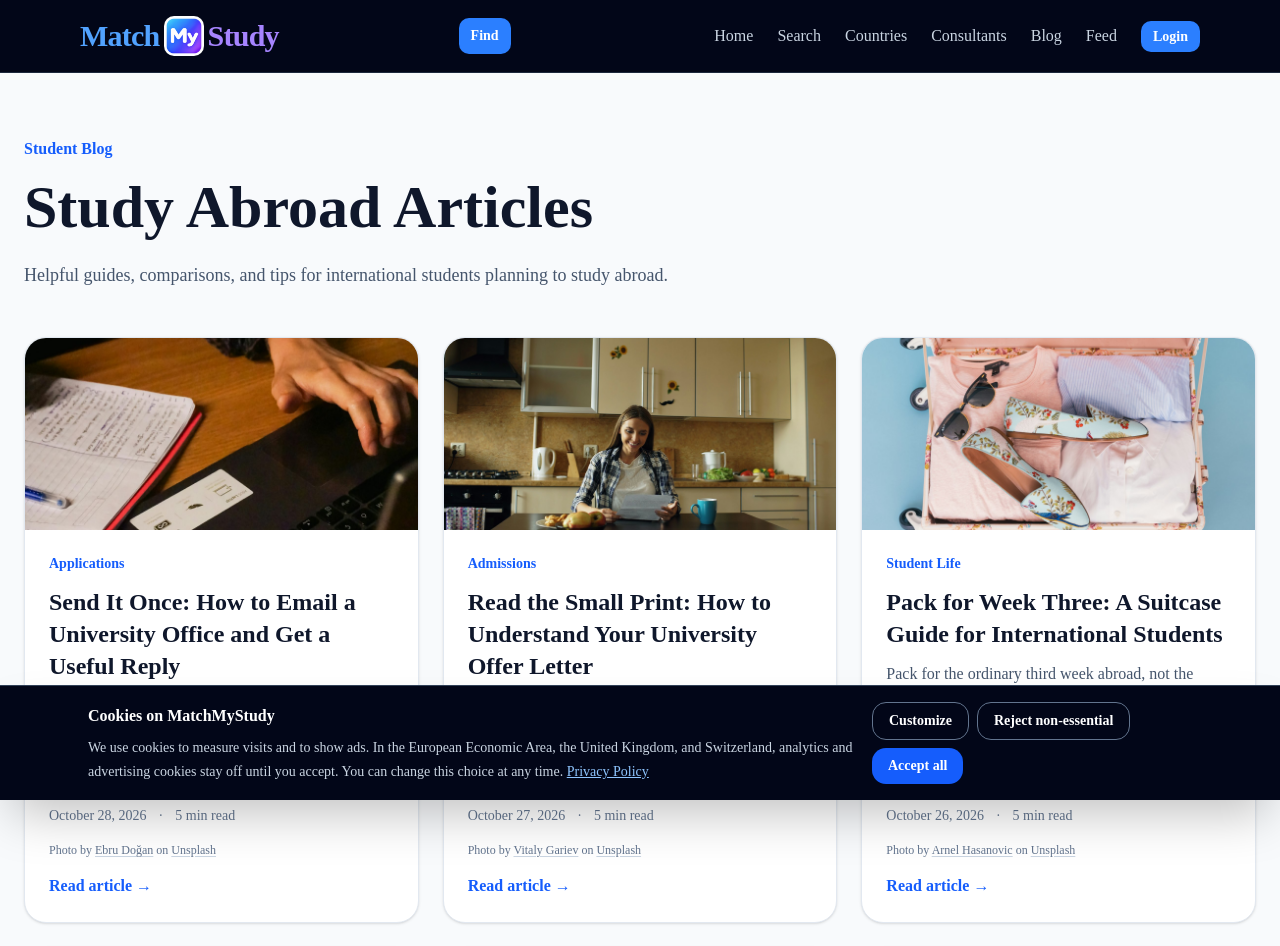
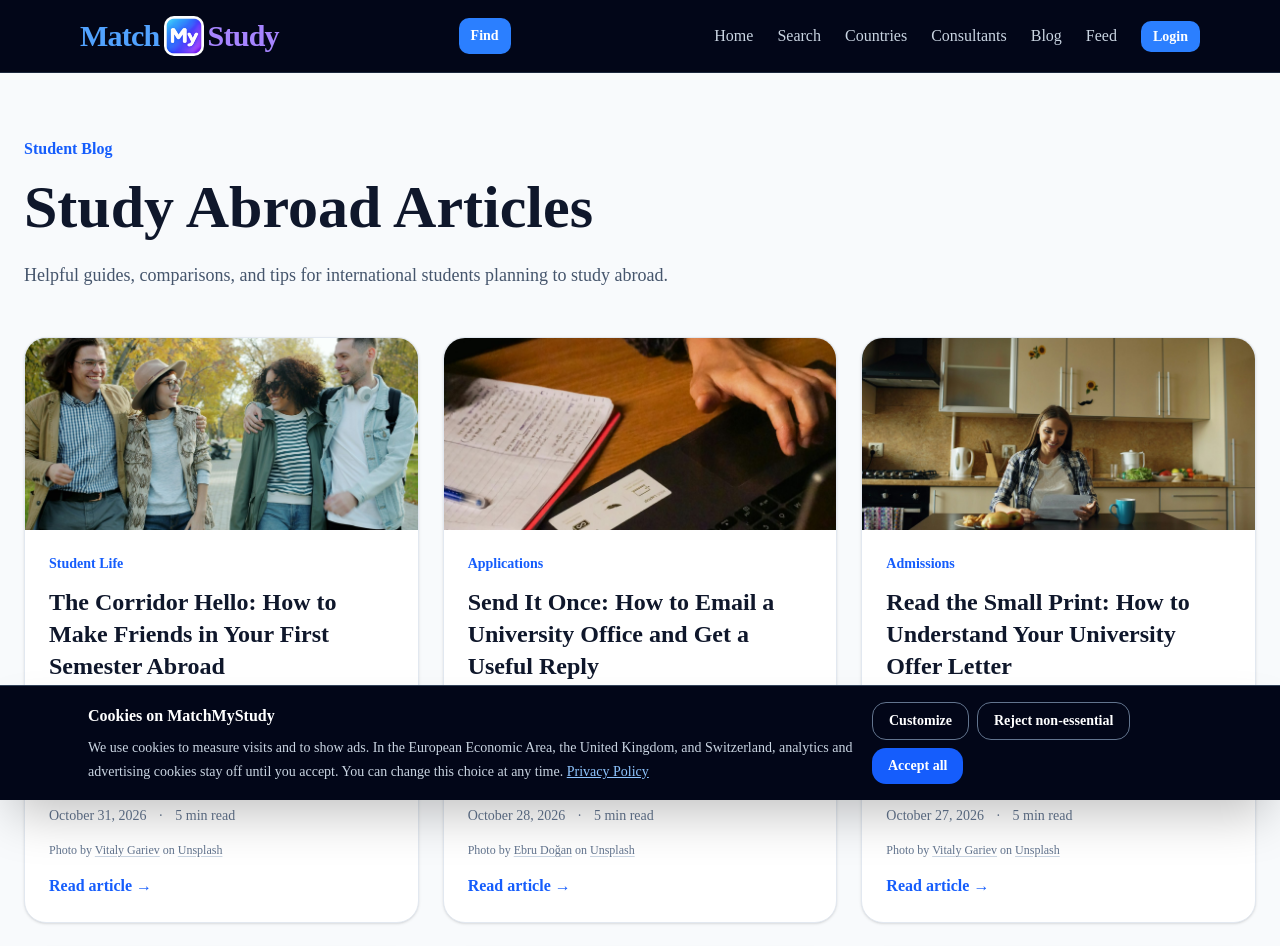
Before and after one commit to Ravindu612/MatchMyStudy, a Next.js app: page /blog in a window 1280 px wide. Shown: the top 946 px of the page. Built offline with nearby package versions, Linux system fonts and the light colour scheme; no server answers.

Commit message:
Add October 31 blog post: The Corridor Hello

```diff
--- a/data/blog/posts.ts
+++ b/data/blog/posts.ts
@@ -259,6 +259,55 @@ export const blogPosts: BlogPost[] = [
     },
   },
   {
+    title: "The Corridor Hello: How to Make Friends in Your First Semester Abroad",
+    slug: "make-friends-abroad",
+    description:
+      "Friendships abroad rarely happen in week one. A practical, kind guide to the quiet patch, small repeated habits, and building a circle in a new country.",
+    category: "Student Life",
+    date: "2026-10-31",
+    readTime: "5 min read",
+    intro:
+      "Moving abroad to study means leaving the people who already know you. Some students find their circle in the first week, but many do not, and that is completely normal. Friendship in a new country is less about luck and more about small habits repeated over a few months. Here is how to get through the quiet patch and build real connections, one ordinary hello at a time.",
+    sections: [
+      {
+        heading: "Expect a quiet patch, and don't read it as failure",
+        text: "Most students arrive expecting either instant best friends or total loneliness. The truth is usually in between. The first week is loud: welcome events, flatmates, a hundred names you will forget. Then lectures start, everyone retreats into their timetable, and for a few weeks it can feel like the door closed.\n\nThat dip is normal, and it happens to local students too. Friendships at university are mostly built by seeing the same faces again and again, not by one perfect first conversation. If week four feels lonelier than week one, it does not mean you picked the wrong country. It means you are in the slow part, and the slow part is where real friendships grow.",
+      },
+      {
+        heading: "Say yes to small, repeated things",
+        text: "Big welcome parties are fun, but they are rarely where friendships start. Small things that repeat are much better: the same seminar group every Thursday, a weekly language caf\u00e9, a club that trains on Monday evenings, a volunteering shift, a choir. Seeing people regularly gives you a reason to talk without having to invent one.\n\nPick two or three repeating things in your first month and go even when you are tired. One society linked to your subject and one that has nothing to do with your studies is a good mix. The second one often turns out to be the one you remember.",
+      },
+      {
+        heading: "Use the corridor hello",
+        text: "Your flat, your corridor, and your shared kitchen are the easiest places to start. A simple routine works: say hello every time, learn names, and leave the kitchen door open when you cook. Cooking something from home and offering a taste is one of the oldest tricks in student housing, and it still works.\n\nIf conversation feels hard, ask small practical questions. Where do you buy groceries? Which bus goes to campus? Is the library open late? People like being helpful, and a practical question is an easy way in. Next time you see them, you already have something to follow up on.",
+      },
+      {
+        heading: "Find your people and also step outside them",
+        text: "It is completely natural to look for students from your own country or who speak your language. They understand the jokes, the food you miss, and the paperwork you are struggling with. Many universities have national or cultural student associations, and they can be a real lifeline in the first months.\n\nTry not to let that be your only circle, though. Mix it with local students and international students from other places. You will improve your language faster, you will learn how things work in your new city, and you will end up with friends you would never have met at home. Both kinds of friendship matter.",
+      },
+      {
+        heading: "Study together on purpose",
+        text: "Group work can feel stressful, but it is also a ready-made reason to spend time with classmates. Suggest meeting in the library a little before a deadline, or invite one or two people to review lecture notes over coffee. Study sessions turn classmates into friends surprisingly often, because you are working on something real together.\n\nIn many countries, it is normal to be direct about this. Saying \"I am new here and still meeting people, do you want to study together this week?\" is not strange. Most people will respect the honesty, and some will be quietly relieved you asked first.",
+      },
+      {
+        heading: "Mind the language and culture gaps kindly",
+        text: "If you are studying in a language that is not your first, group conversations can be exhausting. People talk fast, interrupt each other, and joke about things you have no context for. One-to-one conversations are often much easier at the start, so do not judge yourself by how you do at a noisy party.\n\nCultural habits around friendship differ too. In some places people are warm on the first day but slow to invite you home. In others they seem reserved for weeks and then become very loyal friends. Give it time before deciding that people are cold, and assume good intentions when something feels awkward.",
+      },
+      {
+        heading: "Look after yourself while it grows",
+        text: "Making friends takes energy, and so does everything else about moving abroad. Keep in touch with family and friends at home, but try not to spend every evening on video calls, because it can keep you from settling in. Get outside, keep some kind of routine, and eat properly.\n\nIf loneliness or homesickness starts to feel heavy, or lasts for weeks, talk to someone. Most universities have student support or counselling services, and international student offices see this all the time. Asking for help early is a sensible step, not a sign that you are failing. Friendship abroad usually arrives slowly, then all at once, and it is worth the wait.",
+      },
+    ],
+    coverImage: "/images/blog/make-friends-abroad.jpg",
+    coverImageAlt: "Four smiling young friends walking arm in arm through a park in autumn",
+    unsplash: {
+      photographerName: "Vitaly Gariev",
+      photographerUrl: "https://unsplash.com/@silverkblack",
+      photoUrl:
+        "https://unsplash.com/photos/four-friends-walking-together-in-a-park-NMSvDSJV4LQ",
+    },
+  },
+  {
     title: "Best Countries for International Students in 2026",
     slug: "best-countries-2026",
     description:
```
Also changed, not shown: public/images/blog/make-friends-abroad.jpg (added).
